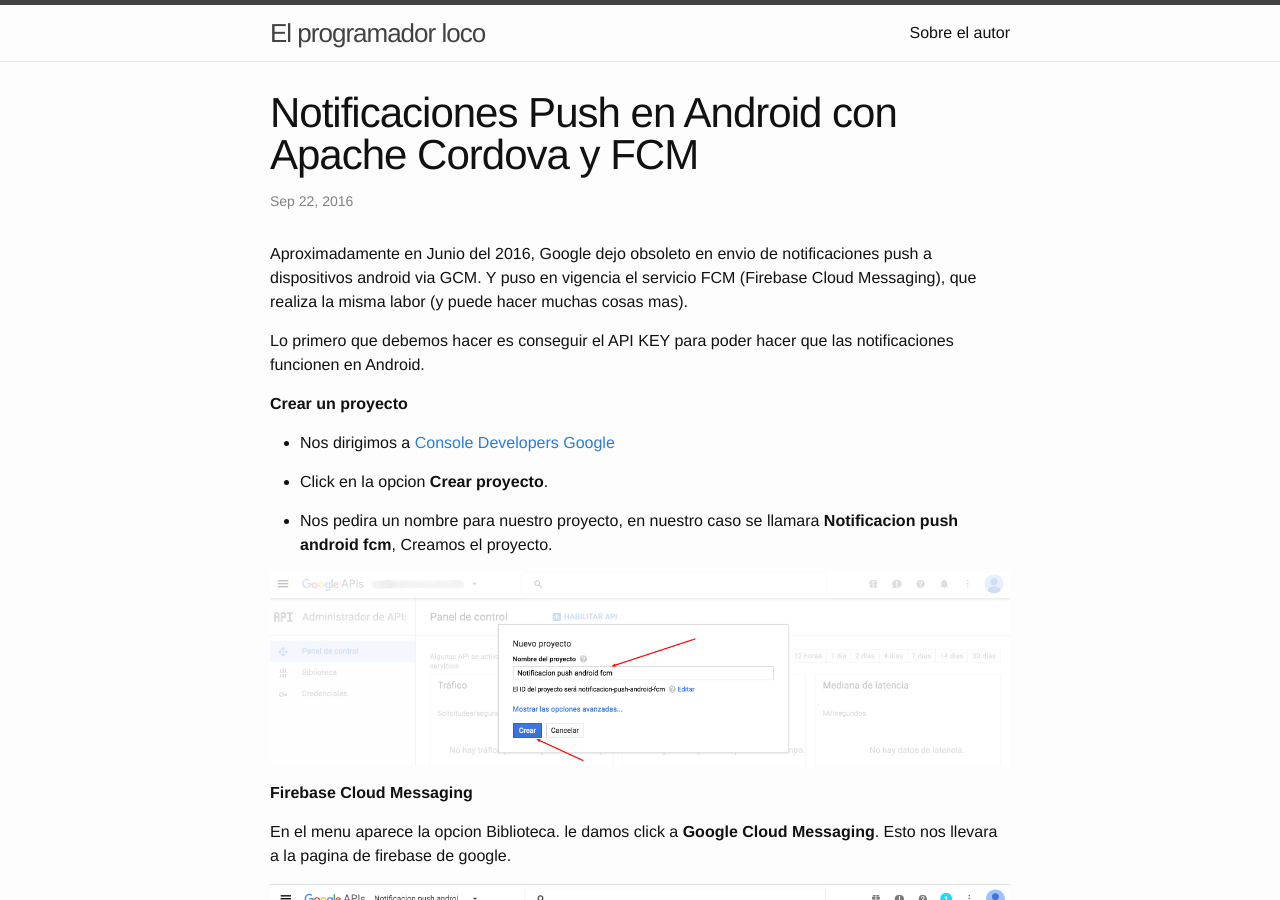
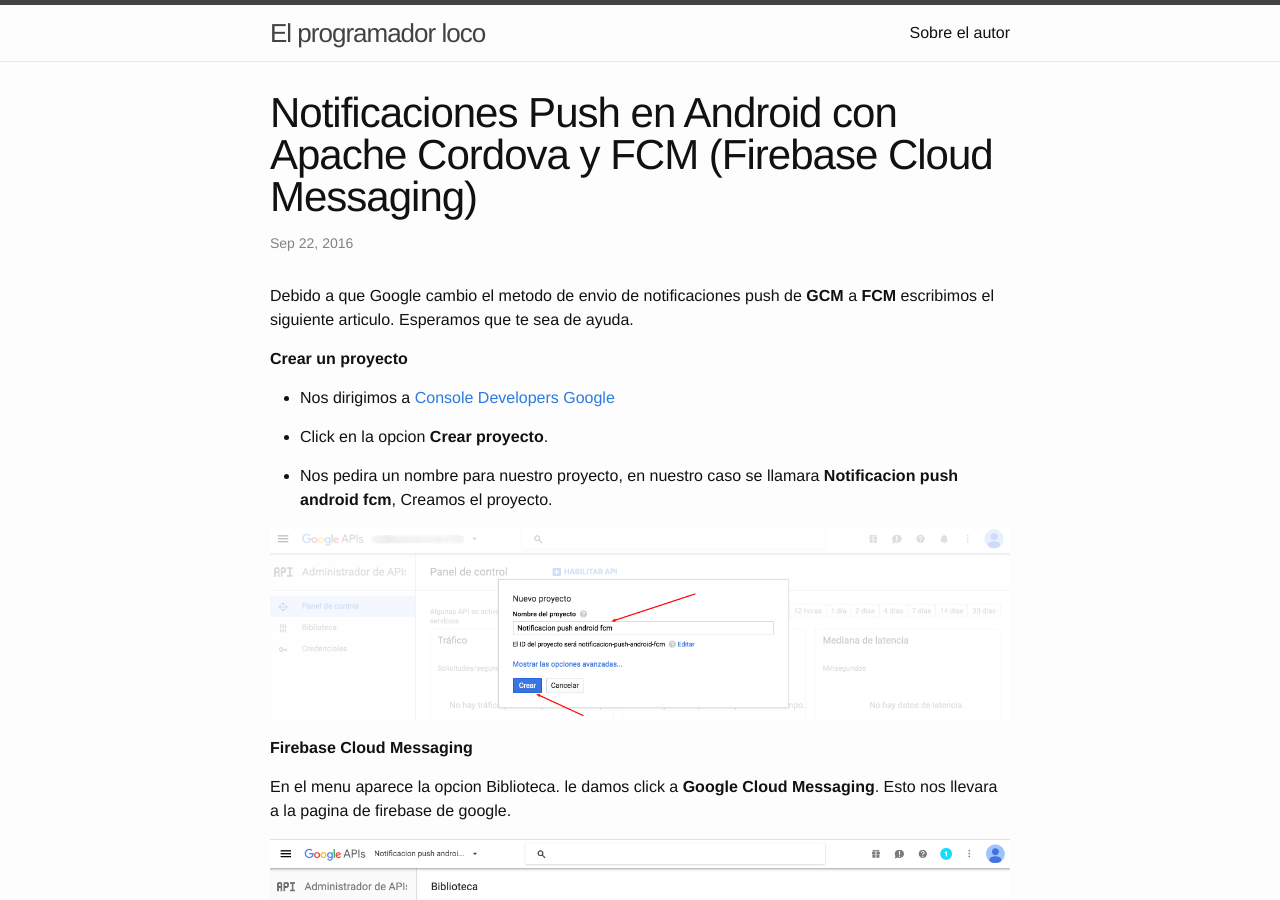
Before and after one commit to devmerz/devmerz.github.io, a Jekyll site: the page built from _posts/2016-09-22-notificaciones-push-android-apache-cordova-fcm.markdown, in a window 1280 px wide and 900 px high. Built offline with Jekyll 4.4.1, drawn with Linux system fonts in a browser that asks for light colours; comment, search, counter and statistics services are not loaded; some of the changed text lies outside the part shown.

Commit message:
Add text to article about push notification in android with apache cordova FCM

```diff
--- a/_posts/2016-09-22-notificaciones-push-android-apache-cordova-fcm.markdown
+++ b/_posts/2016-09-22-notificaciones-push-android-apache-cordova-fcm.markdown
@@ -1,14 +1,13 @@
 ---
 layout: post
-title: Notificaciones Push en Android con Apache Cordova y FCM
-categories: apache cordova android notificaciones push fcm gcm
+title: Notificaciones Push en Android con Apache Cordova y FCM (Firebase Cloud Messaging)
+categories: apache cordova android notificaciones push fcm gcm Firebase Cloud Messaging
 permalink: :title
 ---
 
 
-Aproximadamente en Junio del 2016, Google dejo obsoleto en envio de notificaciones push a dispositivos android via GCM. Y puso en vigencia el servicio FCM (Firebase Cloud Messaging), que realiza la misma labor (y puede hacer muchas cosas mas).
-
-Lo primero que debemos hacer es conseguir el API KEY para poder hacer que las notificaciones funcionen en Android.
+Debido a que Google cambio el metodo de envio de notificaciones push de **GCM** a **FCM** escribimos el siguiente articulo.
+Esperamos que te sea de ayuda.
 
 **Crear un proyecto**
 
```
Also changed, not shown: other parts of _posts/2016-09-22-notificaciones-push-android-apache-cordova-fcm.markdown (+3 -0 lines), _posts/2016-08-10-notificaciones-push-en-android-apache-cordova.markdown (+12 -1 lines).
